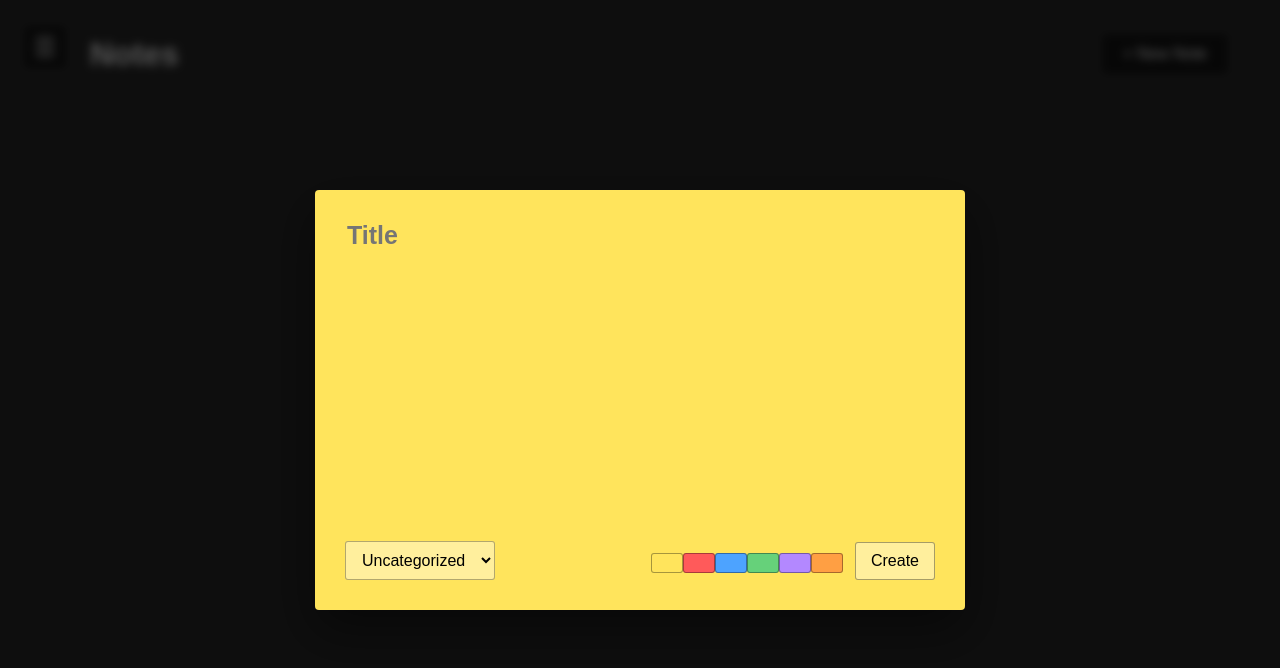
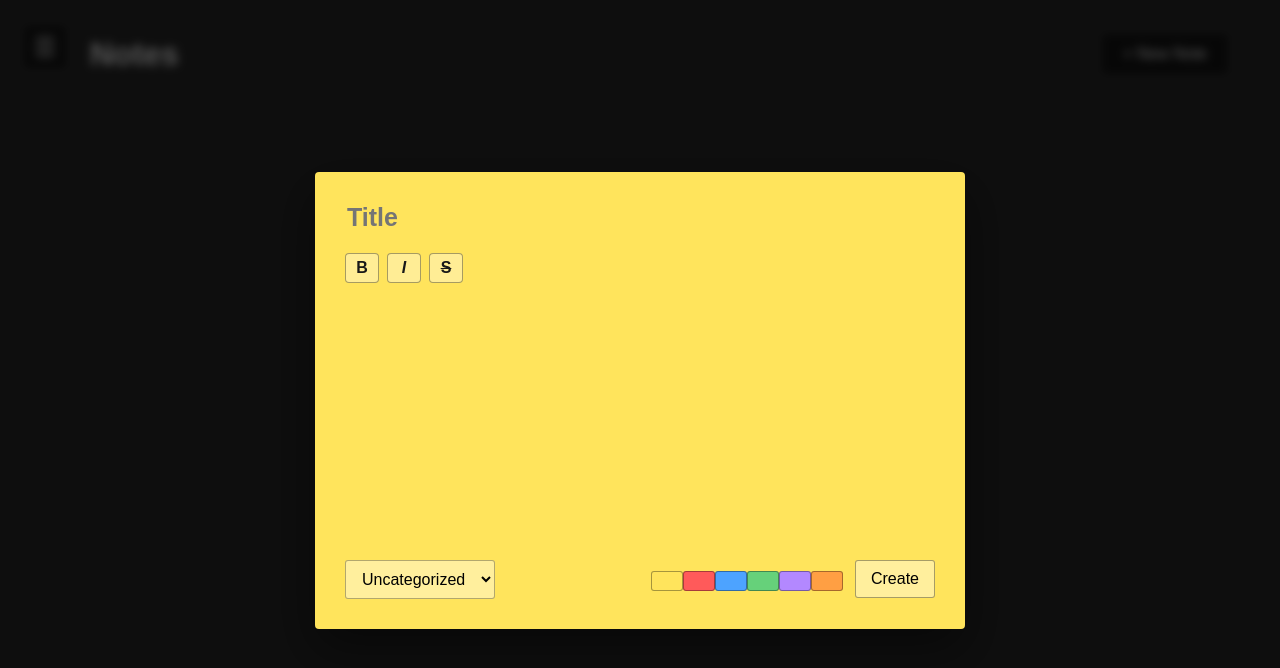
Before and after one commit to CookieZ0710/SmartStickies, a React (Vite) app: page / in a window 1280 px wide. Both pictures are taken after a click on the button "+ New Note". Shown: the top 668 px of the page. Built offline with nearby package versions, Linux system fonts and the light colour scheme.

Commit message:
Bold, Itallic, Strikethrough formatting done

```diff
--- a/src/App.css
+++ b/src/App.css
@@ -219,6 +219,21 @@
   opacity: 0.65;
 }
 
+.note-preview {
+  flex: 1;
+  overflow: hidden;
+}
+
+.note-preview .ProseMirror {
+  outline: none;
+  font-size: inherit;
+  line-height: 1.45;
+}
+
+.note-preview .ProseMirror p {
+  margin: 0 0 8px;
+}
+
 .folder-section {
   margin-bottom: 55px;
 }
@@ -348,6 +363,43 @@
     margin: 0 0 10px;
 }
 
+.editor-toolbar {
+  display: flex;
+  gap: 8px;
+
+  margin-bottom: 12px;
+}
+
+.editor-button {
+  width: 34px;
+  height: 30px;
+
+  border: 1px solid rgba(0, 0, 0, 0.35);
+  border-radius: 4px;
+
+  background: rgba(255, 255, 255, 0.35);
+  color: #181818;
+
+  font-weight: bold;
+}
+
+.editor-button:hover {
+  background: rgba(255, 255, 255, 0.55);
+}
+
+.editor-button.active {
+  background: rgba(0, 0, 0, 0.75);
+  color: white;
+}
+
+.editor-button:nth-child(2) {
+  font-style: italic;
+}
+
+.editor-button:nth-child(3) {
+  text-decoration: line-through;
+}
+
 .modal-actions {
   display: flex;
   align-items: center;
--- a/src/components/NoteCard.jsx
+++ b/src/components/NoteCard.jsx
@@ -1,4 +1,4 @@
-import { getNotePreview } from "../utils/noteContent";
+import NotePreview from "./NotePreview";
 
 function NoteCard({note, folder, onClick}) {
     return (
@@ -9,7 +9,7 @@ function NoteCard({note, folder, onClick}) {
         >
             <div className="note-card-content">
                 <h2>{note.title || "Untitled"}</h2>
-                <p>{getNotePreview(note.content) || "Empty Note"}</p>
+                <NotePreview content={note.content}/>
             </div>
 
             <div className="note-folder-footer">
--- a/src/components/NoteEditor.jsx
+++ b/src/components/NoteEditor.jsx
@@ -17,7 +17,51 @@ function NoteEditor({
 
     return (
         <div className="note-editor">
-            <EditorContent editor={editor}/>
+            <div className="editor-toolbar">
+                <button
+                    type="button"
+                    className={
+                        editor.isActive("bold")
+                            ? "editor-button active"
+                            : "editor-button"
+                    }
+                    onClick={() =>
+                        editor.chain().focus().toggleBold().run()
+                    }
+                >
+                    B
+                </button>
+
+                <button
+                    type="button"
+                    className={
+                        editor.isActive("italic")
+                            ? "editor-button active"
+                            : "editor-button"
+                    }
+                    onClick={() =>
+                        editor.chain().focus().toggleItalic().run()
+                    }
+                >
+                    I
+                </button>
+
+                <button
+                    type="button"
+                    className={
+                        editor.isActive("strike")
+                            ? "editor-button active"
+                            : "editor-button"
+                    }
+                    onClick={() =>
+                        editor.chain().focus().toggleStrike().run()
+                    }
+                >
+                    S
+                </button>
+            </div>
+
+            <EditorContent editor={editor} />
         </div>
     );
 }
--- /dev/null
+++ b/src/components/NotePreview.jsx
@@ -0,0 +1,23 @@
+import { EditorContent, useEditor } from "@tiptap/react";
+import StarterKit from "@tiptap/starter-kit";
+import { parseNoteContent } from "../utils/noteContent";
+
+function NotePreview({ content }) {
+    const editor = useEditor({
+        extensions: [StarterKit],
+        content: parseNoteContent(content),
+        editable: false,
+    });
+
+    if (!editor) {
+        return null;
+    }
+
+    return (
+        <div className="note-preview">
+            <EditorContent editor={editor}/>
+        </div>
+    );
+}
+
+export default NotePreview;
```
